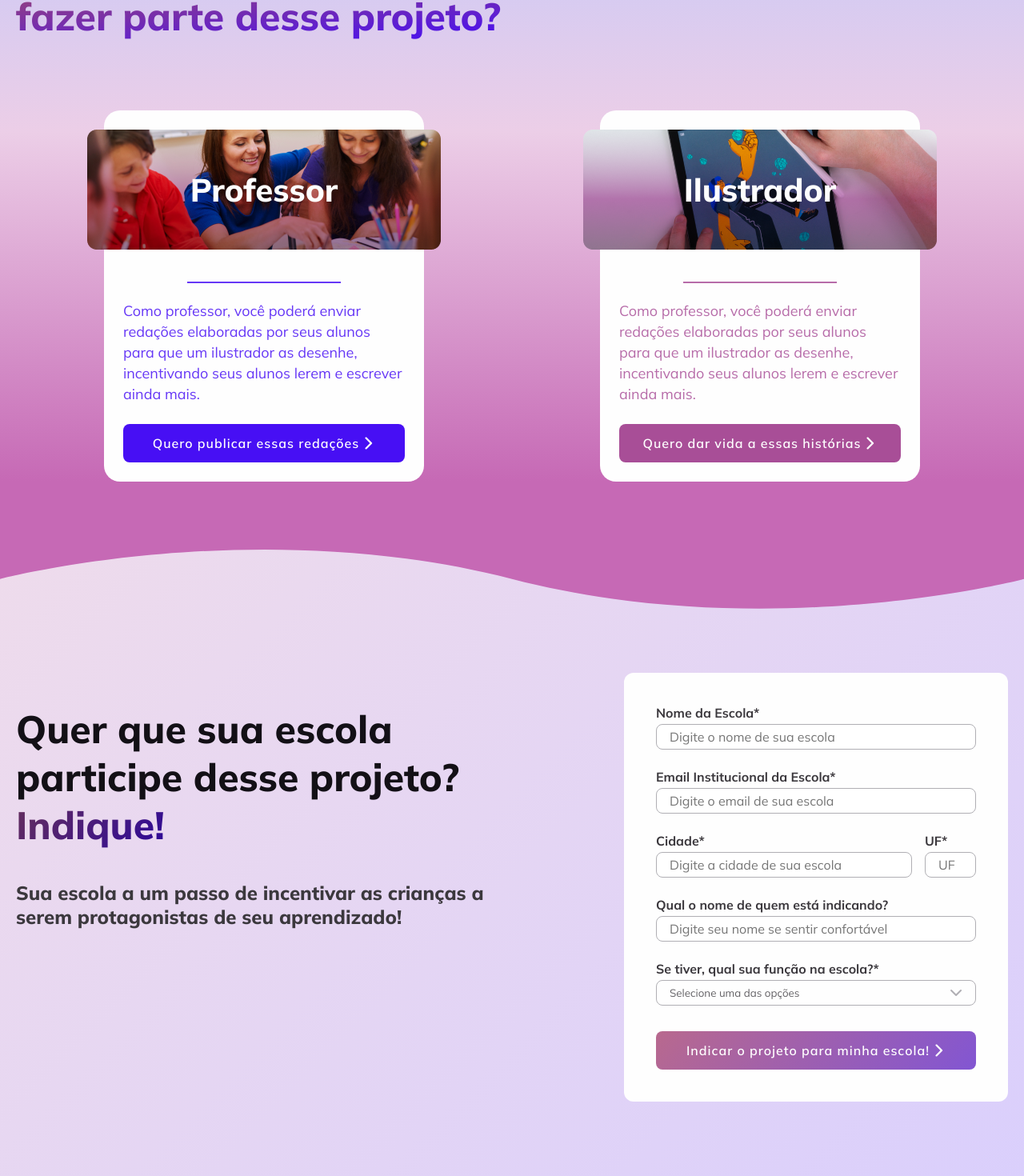
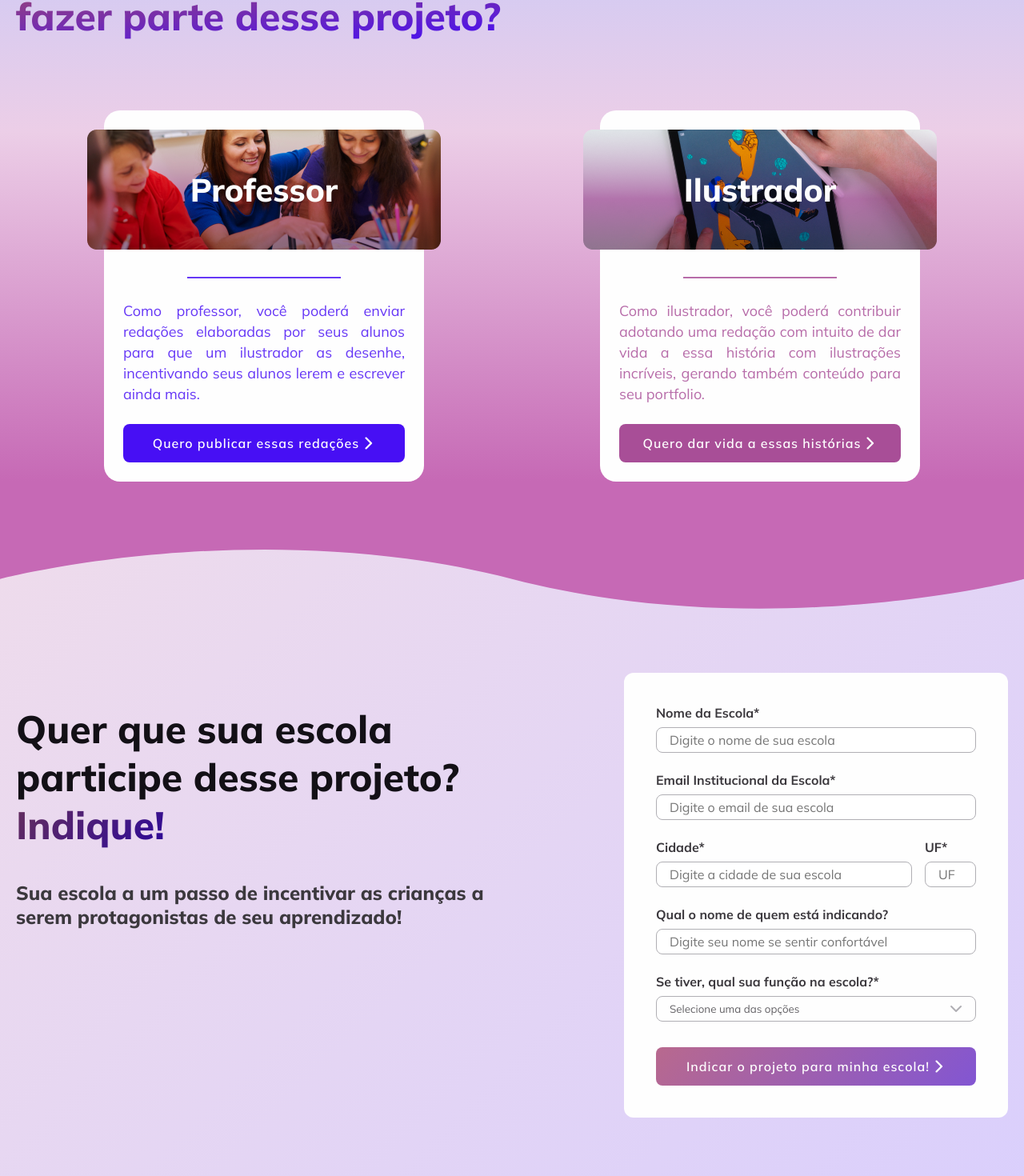
Before and after one commit to MinhaCena/minha-cena-site, a Next.js app: page / in a window 1280 px wide. Shown: the part 2282-3752 px from the top of the page at 80% size. Built offline with nearby package versions, Linux system fonts and the light colour scheme.

Commit message:
fix: adjust SectionSubscribe

```diff
--- a/src/components/SectionRecommend/styles.module.scss
+++ b/src/components/SectionRecommend/styles.module.scss
@@ -47,7 +47,7 @@
 				font-weight: 700;
 				color: $secondary-xiketic-2;
 				margin-top: 2.4rem;
-				margin-bottom: 0.4rem;
+				margin-bottom: 0.8rem;
 			}
 
 			.sectionRecommendFormFunctionSelect{
--- a/src/components/SectionSubscribe/index.tsx
+++ b/src/components/SectionSubscribe/index.tsx
@@ -31,9 +31,9 @@
 							<p
 								className={`${styles.sectionSubscribeRoleDescription} ${styles.sectionSubscribeRoleDescriptionIllustrator} `}
 							>
-								Como professor, você poderá enviar redações elaboradas por seus
-								alunos para que um ilustrador as desenhe, incentivando seus
-								alunos lerem e escrever ainda mais.
+								Como ilustrador, você poderá contribuir adotando uma redação com
+								intuito de dar vida a essa história com ilustrações incríveis,
+								gerando também conteúdo para seu portfolio.
 							</p>
 							<div className={styles.sectionSubscribeRoleLink}>
 								<ButtonLink
--- a/src/components/SectionSubscribe/styles.module.scss
+++ b/src/components/SectionSubscribe/styles.module.scss
@@ -60,6 +60,7 @@
 					padding-top: 2.4rem;
 					display: flex;
 					flex-direction: column;
+					text-align: justify;
 				}
 
 				.sectionSubscribeRoleHeader{
@@ -101,7 +102,7 @@
 						width: 19.2rem;
 						border-bottom: 2px solid $accent-ultramarine-2;
 						position: absolute;
-						top: -24px;
+						top: -30px;
 					}
 				}
 				.sectionSubscribeRoleDescriptionIllustrator{
@@ -112,7 +113,7 @@
 						width: 19.2rem;
 						border-bottom: 2px solid $primary-byzantine-2;
 						position: absolute;
-						top: -24px;
+						top: -30px;
 					}
 				}
 				.sectionSubscribeRoleLink{
--- a/src/components/UI/InputField/styles.module.scss
+++ b/src/components/UI/InputField/styles.module.scss
@@ -7,7 +7,7 @@
 		font-size: $text-md;
 		font-weight: 700;
 		color: $secondary-xiketic-2;
-		margin-bottom: 0.4rem;
+		margin-bottom: 0.8rem;
 
 	}
 
```
